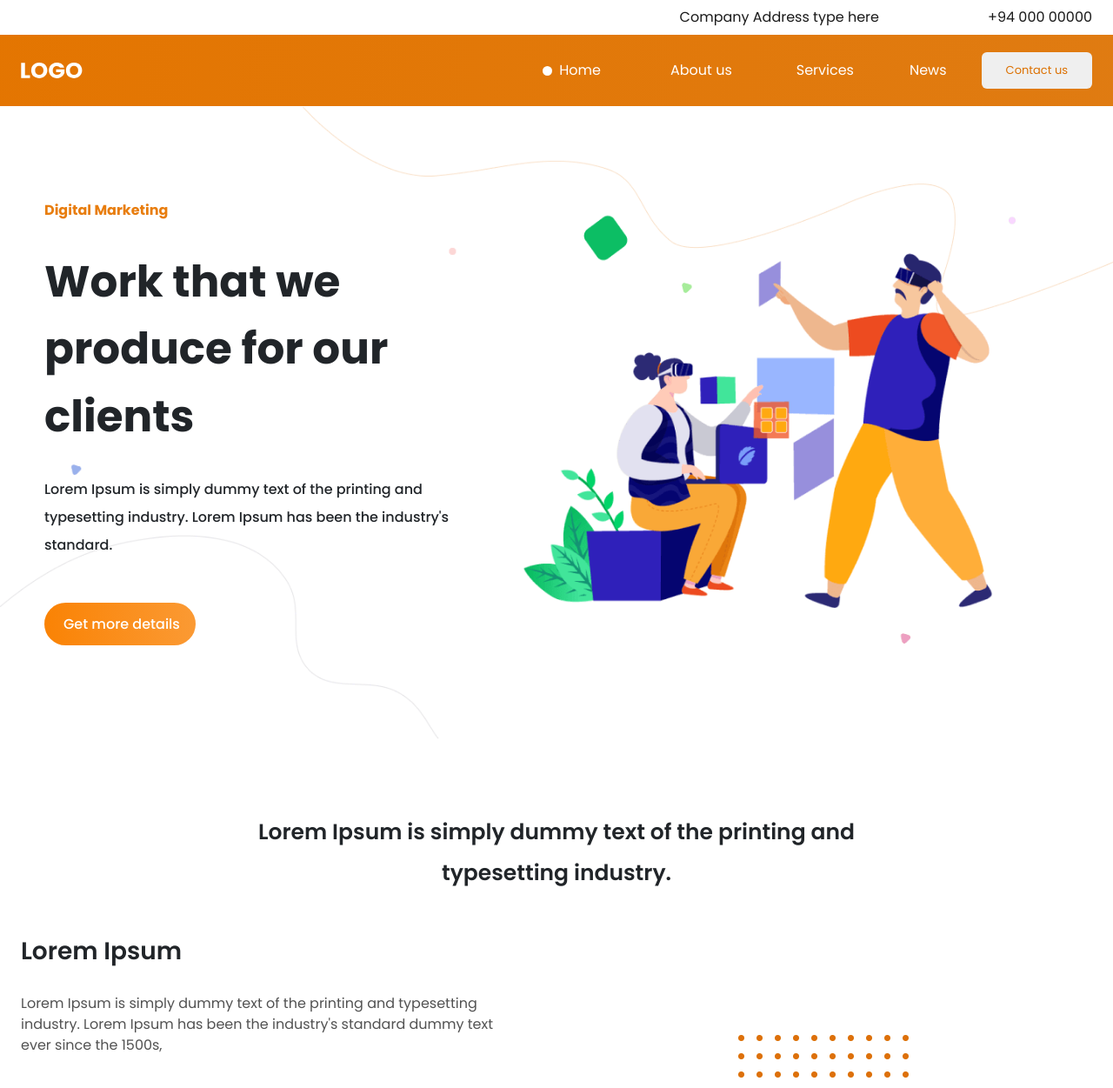
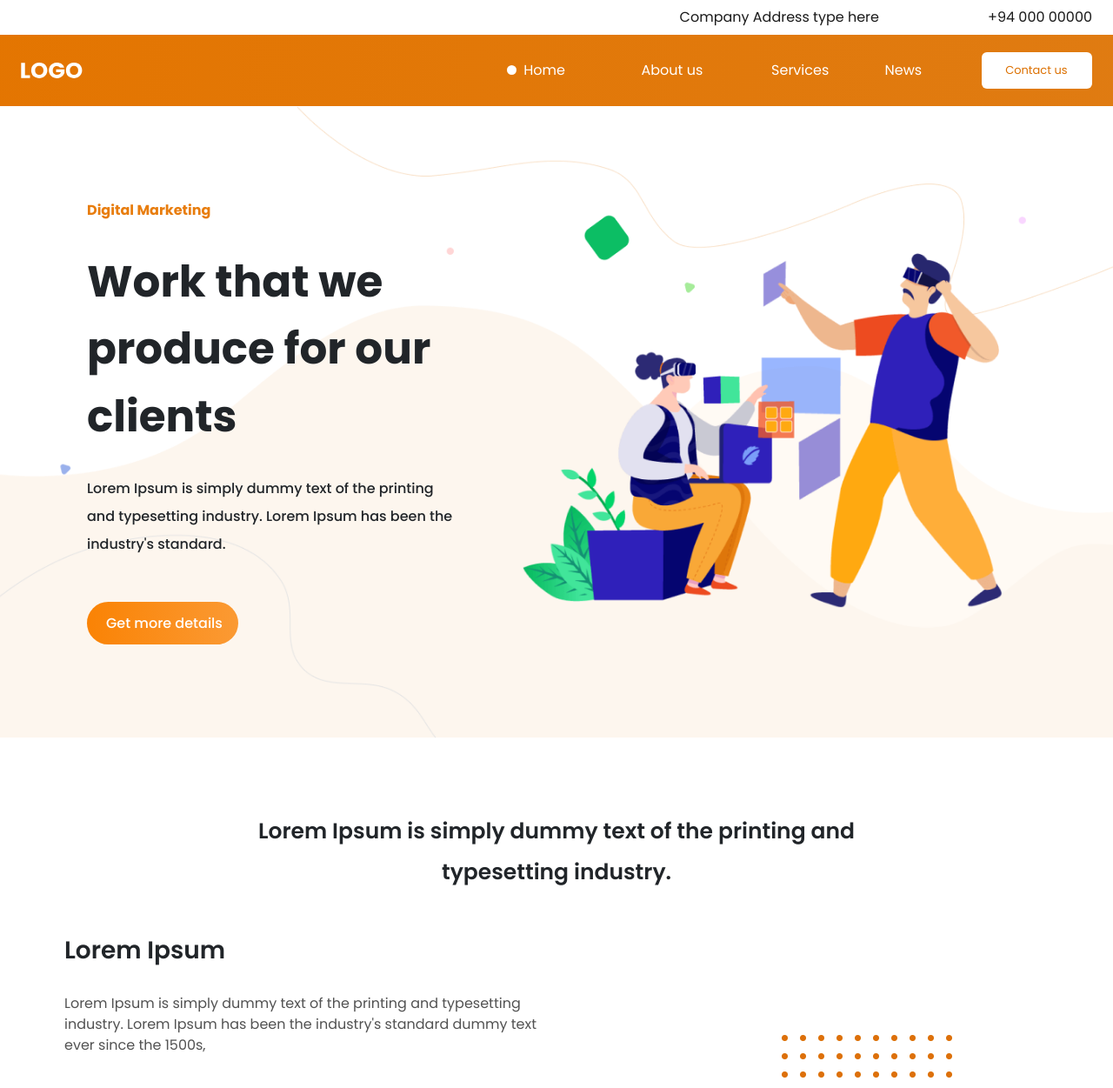
Before and after one commit to YORQINJON-2305/exam-bs, a plain HTML site: page index.html in a window 1280 px wide. Shown: the top 1251 px of the page at 87% size. Drawn offline with nearby package versions, Linux system fonts and the light colour scheme.

Commit message:
Bug fixed

```diff
--- a/index.html
+++ b/index.html
@@ -17,7 +17,7 @@
         <ul class="list-unstyled mb-0 d-flex justify-content-end">
           <li class="header-top-item d-flex align-items-center">
             <address class="mb-0">
-              <a class="text-decoration-none header-top-link" href="#">Company Address type here</a>
+              <a class="text-decoration-none header-top-link" href="#" target="_blank">Company Address type here</a>
             </address>
           </li>
           <li class="header-top-item d-flex align-items-center">
@@ -33,7 +33,7 @@
                 <img class="logo-img" src="./images/logo.svg" alt="Digital agency's logo">
             </a>
             <button class="burger-btn d-md-none" type="button"></button>
-            <nav class="sitenav text-center ">
+            <nav class="sitenav text-center">
                 <ul class="list-unstyled mb-0 d-md-flex">
                   <li class="sitenav-item mb-3 mb-md-0 d-md-flex align-items-center">
                     <a class="sitenav-link text-decoration-none" href="#">Home</a>
@@ -49,7 +49,7 @@
                   </li>
                 </ul>
             </nav>
-            <button class="contact-us-btn d-none d-md-block">Contact us</button>
+            <button class="contact-us-btn d-none d-md-block fw-normal">Contact us</button>
           </div>
         </div>
       </div>
@@ -74,6 +74,7 @@
     <!-- ===== FEATURES START ===== -->
     <section class="features">
        <div class="d-container">
+           <div class="features-wrap">
             <div class="features-title-wrap">
                <h2 class="features-title fw-semibold text-center">Lorem Ipsum is simply dummy text of the printing and typesetting industry.</h2>
             </div>
@@ -81,13 +82,15 @@
              <h3 class="features-subtitle fw-semibold">Lorem Ipsum</h3>
              <p class="features-text">Lorem Ipsum is simply dummy text of the printing and typesetting industry. Lorem Ipsum has been the industry's standard dummy text ever since the 1500s,</p>
             </div>
-           <img class="features-img img-fluid ms-md-0" src="./images/features-img.png" alt="">
+            <img class="features-img img-fluid ms-md-0" src="./images/features-img.png" alt="Some people are working">
+           </div>
        </div>
     </section>
 
     <!-- ===== PRODUCT START ===== -->
     <section class="product">
        <div class="d-container">
+           <div class="product-wrap">
             <div class="features-title-wrap product-text-wrap text-center">
               <h2 class="features-title fw-semibold product-title">Lorem Ipsum is simply dummy text of the printing and typesetting industry.</h2>
               <p class="product-info">Lorem Ipsum is simply dummy text of the printing and typesetting industry. Lorem Ipsum has been the industry's standard dummy text ever since the 1500s,</p>
@@ -118,6 +121,7 @@
                <a href="#"><img src="./images/right-arrow.svg" alt="Right arrow img"></a>
              </li>
             </ul>
+           </div>
        </div>
     </section>
 
@@ -168,6 +172,7 @@
     <!-- ===== PROJECTS START ===== -->
     <section class="projects">
        <div class="d-container">
+           <div class="projects-wrap">
             <div class="projects-title-wrap mx-auto text-center">
               <h2 class="projects-title fw-semibold">Our Recent Projects</h2>
               <p class="projects-text">Lorem Ipsum is simply dummy text of the printing and typesetting industry. </p>
@@ -205,22 +210,25 @@
             </div>
             </div>
            </div>
+       </div>
     </section>
 
     <!-- ===== ABOUT START ===== -->
     <section class="about">
        <div class="d-container">
-           <div class="row d-flex flex-md-row-reverse">
+           <div class="about-wrap">
+            <div class="row d-flex flex-md-row-reverse justify-content-between">
                <div class="col-12 col-md-6 about-info-wrap">
                  <h2 class="about-title fw-medium">Lorem Ipsum is simply dummy text dummy text </h2>
                  <p class="about-text about-text-start">Lorem Ipsum is simply dummy text of the printing and typesetting industry. Lorem Ipsum has been the industry's standard dummy text ever since the 1500s, when an unknown printer took a galley of type and scrambled it to make a type specimen book. It has survived not only five centuries,</p>
                  <p class="about-text about-text-end">Lorem Ipsum is simply dummy text of the printing and typesetting industry.</p>
                  <a class="about-link text-decoration-none text-white d-inline-block" href="#">Read more</a>
                </div>
-              <div class="col-12 col-md-6">
+               <div class="col-12 col-md-6 ">
                  <img class="img-fluid" src="./images/about-img.jpg"
                       srcset="./images/about-img.jpg 1x, ./images/about-img@2x.jpg 2x"
                       alt="Three people are shaking hands">
+               </div>
             </div>
            </div>
        </div>
@@ -229,6 +237,7 @@
     <!-- ===== ARTICLE START ===== -->
     <article class="site-article">
        <div class="d-container">
+           <div class="article-wrap">
             <div class="article-title-wrap">
               <h2 class="article-title fw-semibold">Lorem Ipsum</h2>
               <p class="article-text">Lorem Ipsum is simply dummy text of the printing and typesetting industry. </p>
@@ -240,11 +249,12 @@
               </div>
               <div class="col-12 col-md-6">
                 <form class="w-auto" action="https://echo.htmlacademy.ru/" method="post" autocomplete="off">
-                 <label class="form-label mb-0">
-                    <input class="form-input" type="email" name="user_email" minlength="5" maxlength="1024" placeholder="Enter email address" required>
+                  <div class="input-wrap">
+                     <input class="form-input" type="email" name="user_email" aria-label="Enter your email address" minlength="5" maxlength="1024" placeholder="Enter email address" required>
                      <button class="form-btn" type="submit">Continue</button>
-                  </label>
+                   </div>
                 </form>
+              </div>
             </div>
            </div>
        </div>
@@ -257,7 +267,7 @@
       <div class="footer-inner d-none text-white d-md-flex flex-column flex-xl-row justify-content-between ">
         <div class="d-flex justify-content-between w-100 w-xl-50 mx-auto mx-xl-0">
           <div class="logo-group">
-            <a class="logo" href="#">
+            <a class="logo" href="./index.html">
               <img class="logo-img" src="./images/logo.svg" alt="site-logo">
             </a>
             <p class="logo-group-title">Lorem Ipsum is simply dummy text of the printing and typesetting industry. </p>
@@ -323,12 +333,12 @@
       </div>
     </div>
     <div class="footer-bottom">
-      <p class="footer-text text-white text-center">Copyright ® 2021 Company All rights Rcerved</p>
+      <p class="footer-text text-white text-center mb-0">Copyright ® 2021 Company All rights Rcerved</p>
     </div>
   </footer>
 
 
-    <script type="text/javascript" src="//code.jquery.com/jquery-1.11.0.min.js"></script>
+    <script src="//code.jquery.com/jquery-1.11.0.min.js"></script>
     <script src="js/slick.min.js"></script>
     <script src="./bs-js/bootstrap.bundle.min.js"></script>
     <script src="js/main.js"></script>
--- a/scss/block/_about.scss
+++ b/scss/block/_about.scss
@@ -44,6 +44,11 @@
 }
 
 @include mobile-first(992px){
+
+    .about-wrap{
+        padding: 0px 50px;
+    }
+
     .about-title{
         margin-bottom: 43px;
         font-size: 30px;
--- a/scss/block/_article.scss
+++ b/scss/block/_article.scss
@@ -25,7 +25,7 @@
     line-height: 22.5px;
 }
 
-.form-label{
+.input-wrap{
     display: flex;
     align-items: center;
     width: 100%;
@@ -108,7 +108,7 @@
         margin-bottom: 0;
     }
 
-    .form-label{
+    .input-wrap{
         max-width: 385px;
         margin-left: auto;
         padding-left: 15px;
@@ -118,3 +118,9 @@
         padding: 8px 13.5px 9px 22.2px;
     }
 }
+
+@include mobile-first(992px){
+    .article-wrap{
+        padding: 0px 50px;
+    }
+}
--- a/scss/block/_features.scss
+++ b/scss/block/_features.scss
@@ -49,3 +49,9 @@
         margin-top: -40px;
     }
 }
+
+@include mobile-first(992px){
+    .features-wrap{
+        padding: 0px 50px;
+    }
+}
--- a/scss/block/_footer.scss
+++ b/scss/block/_footer.scss
@@ -37,12 +37,18 @@
 
 .footer-text {
     font-weight: 400;
-    font-size: 13px;
-    line-height: 190.6%;
+    font-size: 12px;
+    line-height: 23px;
 }
 
 .title-size {
     font-size: 20px;
+}
+
+@include mobile-first(640px){
+    .footer-text{
+        font-size: 13px;
+    }
 }
 
 @include mobile-first(1200px){
--- a/scss/block/_header.scss
+++ b/scss/block/_header.scss
@@ -62,33 +62,29 @@
     position: absolute;
     top: 71px;
     right: 0;
+    display: none;
     width: 100%;
     max-width: 375px;
     padding: 50px 20px;
-    background-color: #FCEFE2;
-    opacity: 0;
-    pointer-events: none;
-    transition: opacity 0.3s ease;
+    background-image: linear-gradient(90.05deg, #f4a44d -5.66%, #f3a552 115.63%);
 }
 
 .site-header.show .sitenav {
-    opacity: 1;
-    pointer-events: all;
+    display: block;
 }
 
 .sitenav-link {
     font-size: 24px;
-    color: #222222;
+    color: #fff;
 }
 
 .contact-us-btn {
-    padding: 11px 28px;
-    font-family: "Poppins", "Arial", sans-serif !important;
-    font-weight: 400 !important;
+    padding: 10.8px 28.46px 11.09px 27.41px;
     border: none;
     font-size: 13px;
     line-height: 20px;
     color: #DC7000;
+    background-color: #fff;
     border-radius: 6px;
 }
 
@@ -100,12 +96,11 @@
 
     .sitenav {
         position: static;
-        opacity: 1;
+        display: block;
         width: auto;
         max-width: 100%;
         padding: 0;
-        background-color: transparent;
-        pointer-events: all;
+        background-image: none;
     }
 
     .sitenav-item {
@@ -140,3 +135,23 @@
         color: #fff;
     }
 }
+
+@include mobile-first(992px){
+    .sitenav-item {
+        &:first-child {
+            margin-right: 87.5px;
+        }
+
+        &:nth-child(2) {
+            margin-right: 78.85px;
+        }
+
+        &:nth-child(3) {
+            margin-right: 64.3px;
+        }
+
+        &:last-child {
+            margin-right: 68.52px;
+        }
+    }
+}
--- a/scss/block/_hero.scss
+++ b/scss/block/_hero.scss
@@ -1,6 +1,6 @@
 .hero{
     margin-bottom: 48px;
-    padding: 108px 27px;
+    padding: 108px 26px;
     background-image: url("../../images/hero-bg-mobile.png");
     background-repeat: no-repeat;
     background-size: contain;
@@ -45,9 +45,10 @@
 @include mobile-first(768px){
     .hero{
         margin-bottom: 83px;
-        background-image: url("../../images/hero-desktop.png"), url("../../images/hero-bg-mobile.png");
-        background-size: 100% 100%, 100% 70%;
-        background-position: calc(50%), bottom;
+        background-image: url("../../images/hero-bg.png");
+        background-repeat: no-repeat;
+        background-size: cover;
+        background-position: center;
     }
 
     .hero-title{
@@ -63,6 +64,11 @@
 }
 
 @include mobile-first(992px){
+
+    .hero-text-wrap{
+        padding: 0px 50px;
+    }
+
     .hero-text-wrap{
         max-width: 527px;
     }
--- a/scss/block/_product.scss
+++ b/scss/block/_product.scss
@@ -96,3 +96,9 @@
         }
     }
 }
+
+@include mobile-first(992px){
+    .product-wrap{
+        padding: 0px 50px;
+    }
+}
--- a/scss/block/_projects.scss
+++ b/scss/block/_projects.scss
@@ -66,6 +66,10 @@
         margin-bottom: 201px;
     }
 
+    .projects-wrap{
+        padding: 0px 50px;
+    }
+
     .projects-item{
 
         &:first-child,
```
Also changed, not shown: css/main.css, images/hero-bg.png (added), 1 other file. Lines whose indentation alone changed are shown as unchanged.
